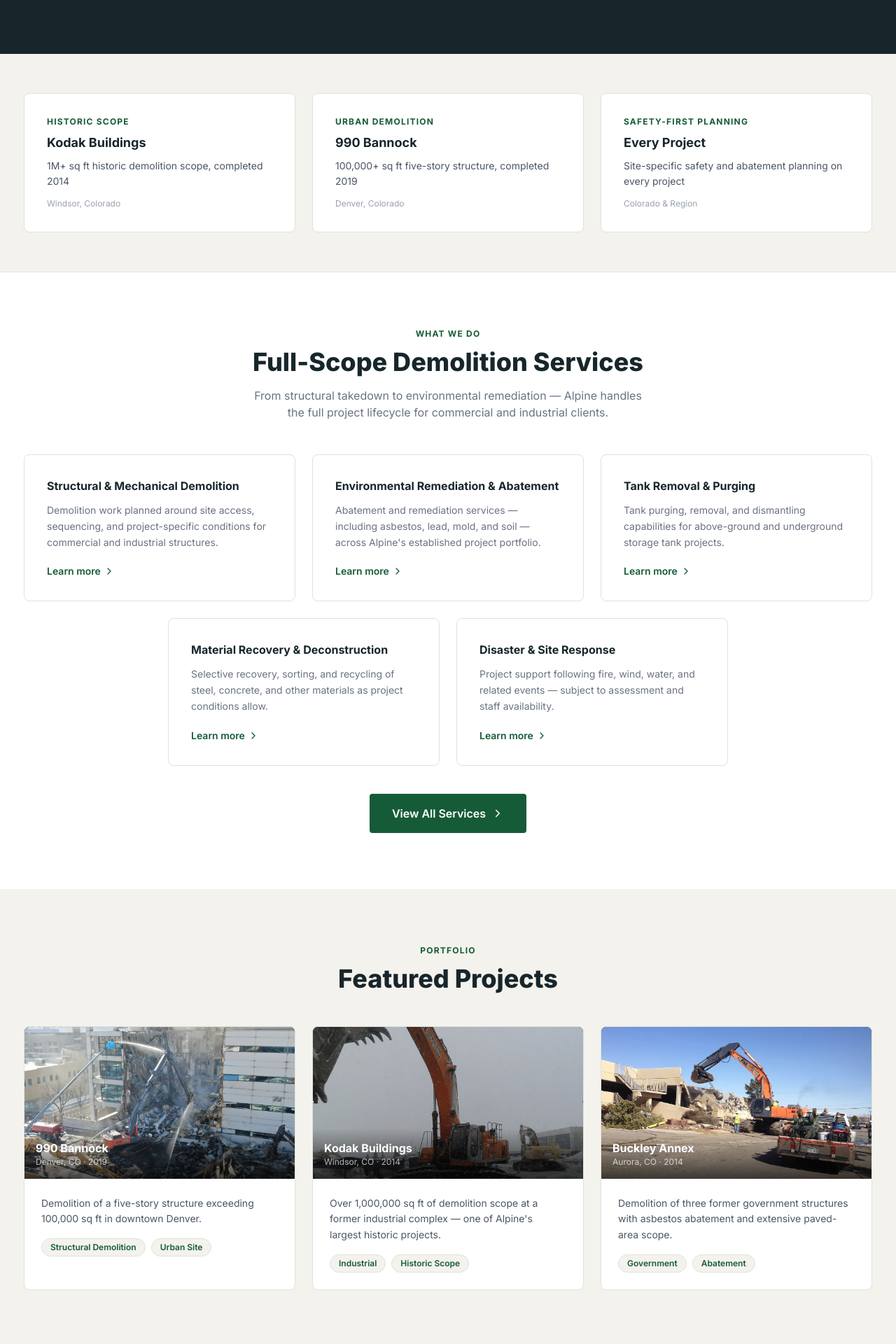
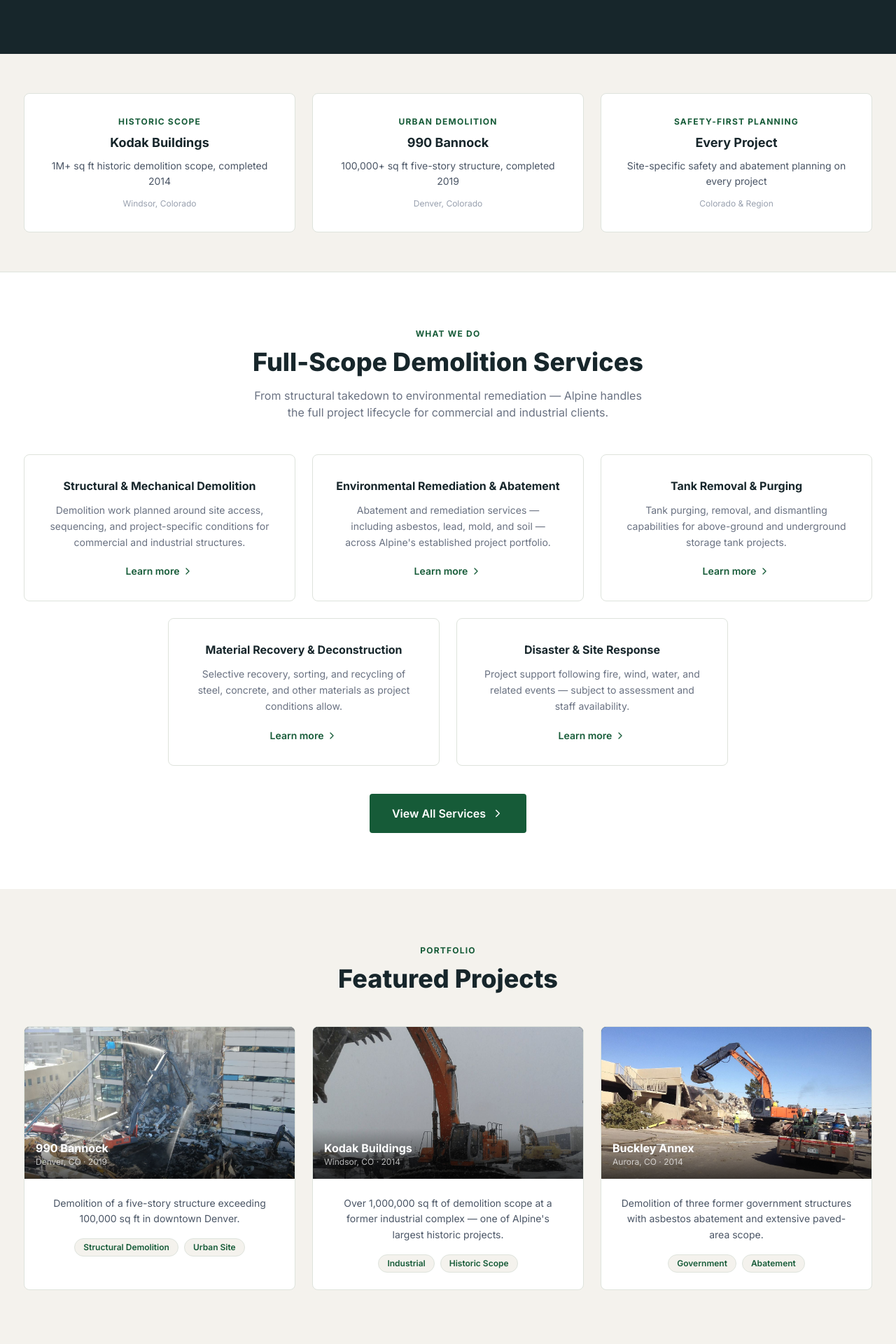
Before and after one commit to AppStudioPros/alpine-demolition, a Next.js app: page / in a window 1280 px wide. Shown: the part 680-2600 px from the top of the page at 70% size. Built offline with nearby package versions, Linux system fonts and the light colour scheme; no server answers.

Commit message:
style: center all hero text, card text, service tabs, buttons, tags, bullets site-wide

```diff
--- a/app/company-profile/page.tsx
+++ b/app/company-profile/page.tsx
@@ -44,7 +44,7 @@ export default function CompanyProfile() {
     <>
       {/* Hero */}
       <section className="bg-[#17262B] text-white min-h-[320px] flex items-center">
-        <div className="max-w-[1260px] mx-auto px-4 sm:px-6">
+        <div className="max-w-[1260px] mx-auto px-4 sm:px-6 text-center">
           <p className="text-[#76B852] text-xs font-bold tracking-[0.2em] uppercase mb-5">
             Company Profile
           </p>
--- a/app/job-openings/page.tsx
+++ b/app/job-openings/page.tsx
@@ -37,7 +37,7 @@ export default function JobOpenings() {
     <>
       {/* Hero */}
       <section className="bg-[#17262B] text-white min-h-[320px] flex items-center">
-        <div className="max-w-[1260px] mx-auto px-4 sm:px-6 w-full">
+        <div className="max-w-[1260px] mx-auto px-4 sm:px-6 w-full text-center">
           <p className="text-[#76B852] text-xs font-bold tracking-[0.2em] uppercase mb-5">
             Careers
           </p>
--- a/app/page.tsx
+++ b/app/page.tsx
@@ -155,7 +155,7 @@ export default function HomePage() {
         <div className="max-w-[1260px] mx-auto px-4 sm:px-6 w-full py-20 md:py-28">
           <div className="grid grid-cols-1 md:grid-cols-2 gap-12 items-center">
             {/* Left: copy */}
-            <div>
+            <div className="text-center md:text-left">
               <p className="text-[#76B852] text-xs font-bold tracking-[0.2em] uppercase mb-5">
                 Commercial / Industrial / Environmental
               </p>
@@ -168,7 +168,7 @@ export default function HomePage() {
                 Structural demolition, environmental remediation, and material recovery for projects
                 throughout Colorado.
               </p>
-              <div className="flex flex-col sm:flex-row gap-4">
+              <div className="flex flex-col sm:flex-row gap-4 justify-center md:justify-start">
                 <a
                   href="#callback-form"
                   className="inline-flex items-center justify-center gap-2 bg-[#165B38] hover:bg-[#1a7044] text-white font-semibold px-8 py-4 rounded text-base transition-colors duration-200"
@@ -210,7 +210,7 @@ export default function HomePage() {
             {proofTiles.map((tile) => (
               <div
                 key={tile.project}
-                className="bg-white rounded-lg border border-[#DEE3DC] p-8"
+                className="bg-white rounded-lg border border-[#DEE3DC] p-8 text-center"
               >
                 <p className="text-[#165B38] text-xs font-bold uppercase tracking-widest mb-2">
                   {tile.label}
@@ -244,11 +244,11 @@ export default function HomePage() {
               <Link
                 key={svc.title}
                 href={svc.href}
-                className="group bg-white border border-[#DEE3DC] rounded-lg p-8 hover:border-[#165B38] hover:shadow-md transition-all duration-200 w-full sm:w-[calc(50%-12px)] lg:w-[calc(33.333%-16px)]"
+                className="group bg-white border border-[#DEE3DC] rounded-lg p-8 hover:border-[#165B38] hover:shadow-md transition-all duration-200 w-full sm:w-[calc(50%-12px)] lg:w-[calc(33.333%-16px)] text-center"
               >
                 <h3 className="text-base font-bold text-[#17262B] mb-3">{svc.title}</h3>
                 <p className="text-gray-500 text-sm leading-relaxed">{svc.desc}</p>
-                <div className="flex items-center gap-1 mt-5 text-[#165B38] text-sm font-semibold">
+                <div className="flex items-center justify-center gap-1 mt-5 text-[#165B38] text-sm font-semibold">
                   Learn more <ChevronRight size={16} />
                 </div>
               </Link>
@@ -293,9 +293,9 @@ export default function HomePage() {
                     </p>
                   </div>
                 </div>
-                <div className="p-6">
+                <div className="p-6 text-center">
                   <p className="text-gray-600 text-sm leading-relaxed">{project.desc}</p>
-                  <div className="flex flex-wrap gap-2 mt-4">
+                  <div className="flex flex-wrap gap-2 mt-4 justify-center">
                     {project.tags.map((tag) => (
                       <span
                         key={tag}
--- a/app/portfolio/page.tsx
+++ b/app/portfolio/page.tsx
@@ -15,7 +15,7 @@ export default function Portfolio() {
     <>
       {/* Hero */}
       <section className="bg-[#17262B] text-white min-h-[320px] flex items-center">
-        <div className="max-w-[1260px] mx-auto px-4 sm:px-6">
+        <div className="max-w-[1260px] mx-auto px-4 sm:px-6 text-center">
           <p className="text-[#76B852] text-xs font-bold tracking-[0.2em] uppercase mb-5">
             Project Portfolio
           </p>
--- a/app/safety/page.tsx
+++ b/app/safety/page.tsx
@@ -37,7 +37,7 @@ export default function Safety() {
     <>
       {/* Hero */}
       <section className="bg-[#17262B] text-white min-h-[320px] flex items-center">
-        <div className="max-w-[1260px] mx-auto px-4 sm:px-6">
+        <div className="max-w-[1260px] mx-auto px-4 sm:px-6 text-center">
           <p className="text-[#76B852] text-xs font-bold tracking-[0.2em] uppercase mb-5">
             Safety Program
           </p>
--- a/app/services/page.tsx
+++ b/app/services/page.tsx
@@ -16,7 +16,7 @@ export default function ServicesPage() {
     <>
       {/* Hero */}
       <section className="bg-[#17262B] text-white min-h-[320px] flex items-center">
-        <div className="max-w-[1260px] mx-auto px-4 sm:px-6">
+        <div className="max-w-[1260px] mx-auto px-4 sm:px-6 text-center">
           <p className="text-[#76B852] text-xs font-bold uppercase tracking-widest mb-4">
             What We Do
           </p>
--- a/components/PortfolioAccordion.tsx
+++ b/components/PortfolioAccordion.tsx
@@ -252,7 +252,7 @@ export default function PortfolioAccordion() {
                       <span className="flex items-center gap-1"><Layers size={13}/> {p.scope}</span>
                     </div>
                     <p className="text-gray-600 text-sm leading-relaxed mb-5">{p.desc}</p>
-                    <div className="flex flex-wrap gap-2">
+                    <div className="flex flex-wrap gap-2 justify-center">
                       {p.tags.map((t) => (
                         <span key={t} className="text-xs font-semibold bg-white text-[#165B38] border border-[#DEE3DC] px-3 py-1 rounded-full">
                           {t}
--- a/components/ServicesTabs.tsx
+++ b/components/ServicesTabs.tsx
@@ -135,7 +135,7 @@ export default function ServicesTabs() {
         <div className="max-w-[1260px] mx-auto px-4 sm:px-6">
           <div className="grid grid-cols-1 lg:grid-cols-2 gap-12 items-start">
             <div>
-              <div className="flex items-center gap-4 mb-6">
+              <div className="flex flex-col items-center gap-3 mb-6 text-center">
                 <div className="w-14 h-14 rounded-lg bg-[#165B38] flex items-center justify-center shrink-0">
                   <Icon size={28} className="text-white" />
                 </div>
@@ -144,7 +144,7 @@ export default function ServicesTabs() {
                   <p className="text-[#165B38] font-medium text-sm mt-1">{svc.tagline}</p>
                 </div>
               </div>
-              <div className="space-y-4">
+              <div className="space-y-4 text-center">
                 {svc.body.map((para, i) => (
                   <p key={i} className="text-gray-600 text-base leading-relaxed">{para}</p>
                 ))}
@@ -152,16 +152,16 @@ export default function ServicesTabs() {
             </div>
             <div>
               <div className="bg-[#F4F2ED] border border-[#DEE3DC] rounded-xl p-8">
-                <h3 className="font-bold text-[#17262B] mb-5">Capabilities Include</h3>
+                <h3 className="font-bold text-[#17262B] mb-5 text-center">Capabilities Include</h3>
                 <ul className="space-y-3">
                   {svc.bullets.map((bullet) => (
-                    <li key={bullet} className="flex items-start gap-3 text-sm text-gray-600">
+                    <li key={bullet} className="flex items-center gap-3 text-sm text-gray-600 justify-center">
                       <ShieldCheck size={18} className="text-[#165B38] mt-0.5 shrink-0" />
                       {bullet}
                     </li>
                   ))}
                 </ul>
-                <div className="mt-8 pt-6 border-t border-[#DEE3DC] flex flex-wrap gap-3">
+                <div className="mt-8 pt-6 border-t border-[#DEE3DC] flex flex-wrap gap-3 justify-center">
                   <Link
                     href="/contact"
                     className="inline-flex items-center gap-2 bg-[#165B38] hover:bg-[#1a7044] text-white font-semibold px-6 py-3 rounded text-sm transition-colors duration-200"
```
